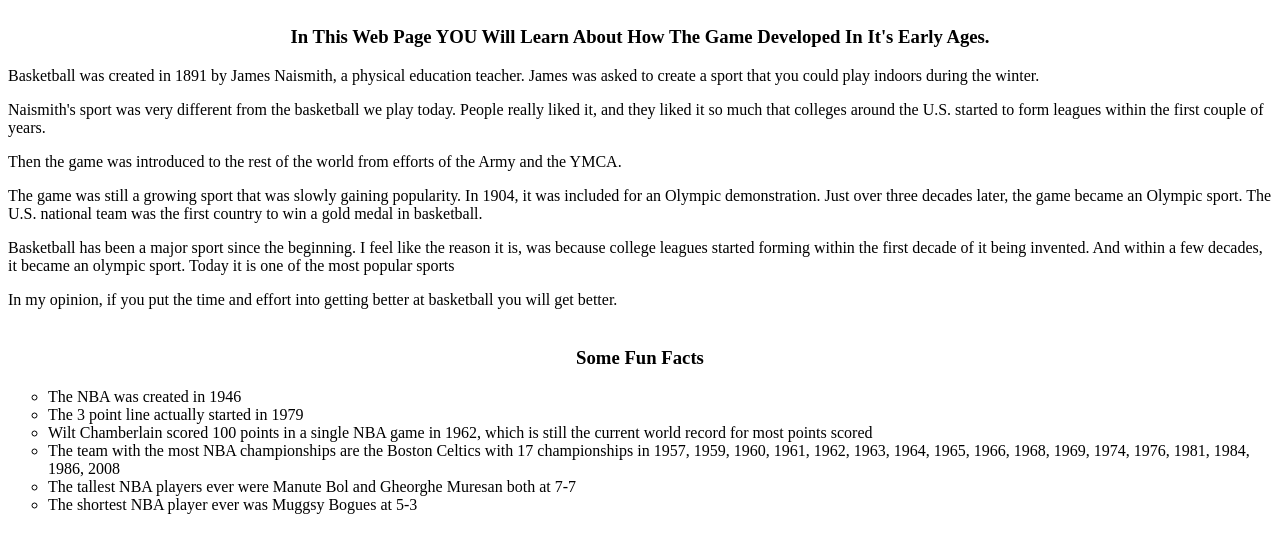
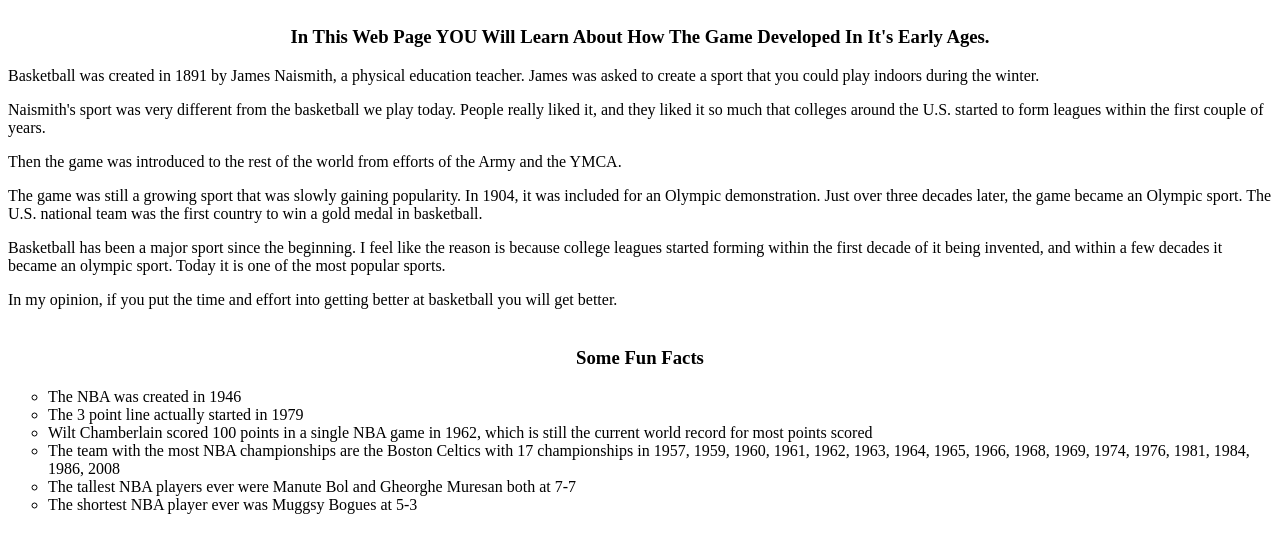
Before and after one commit to silkyhub/EarlyBasketballHistory, a plain HTML site: page index.html in a window 1280 px wide. Shown: the part 84-636 px from the top of the page. Drawn offline with Linux system fonts and the light colour scheme.

Commit message:
Update index.html

```diff
--- a/index.html
+++ b/index.html
@@ -15,7 +15,7 @@
                <p>Naismith's sport was very different from the basketball we play today. People really liked it, and they liked it so much that colleges around the U.S. started to form leagues within the first couple of years. </p>
                 <p>Then the game was introduced to the rest of the world from efforts of the Army and the YMCA. </p>
                 <p>The game was still a growing sport that was slowly gaining popularity.  In 1904, it was included for an Olympic demonstration. Just over three decades later, the game became an Olympic sport. The U.S. national team was the first country to win a gold medal in basketball. </p>
-                <p>Basketball has been a major sport since the beginning. I feel like the reason it is, was because college leagues started forming within the first decade of it being invented.  And within a few decades, it became an olympic sport.  Today it is one of the most popular sports</p>
+                <p>Basketball has been a major sport since the beginning. I feel like the reason is because college leagues started forming within the first decade of it being invented, and within a few decades it became an olympic sport.  Today it is one of the most popular sports.</p>
 		<p> In my opinion, if you put the time and effort into getting better at basketball you will get better. </p>
 
                 <h3>Some Fun Facts</h3>
```
